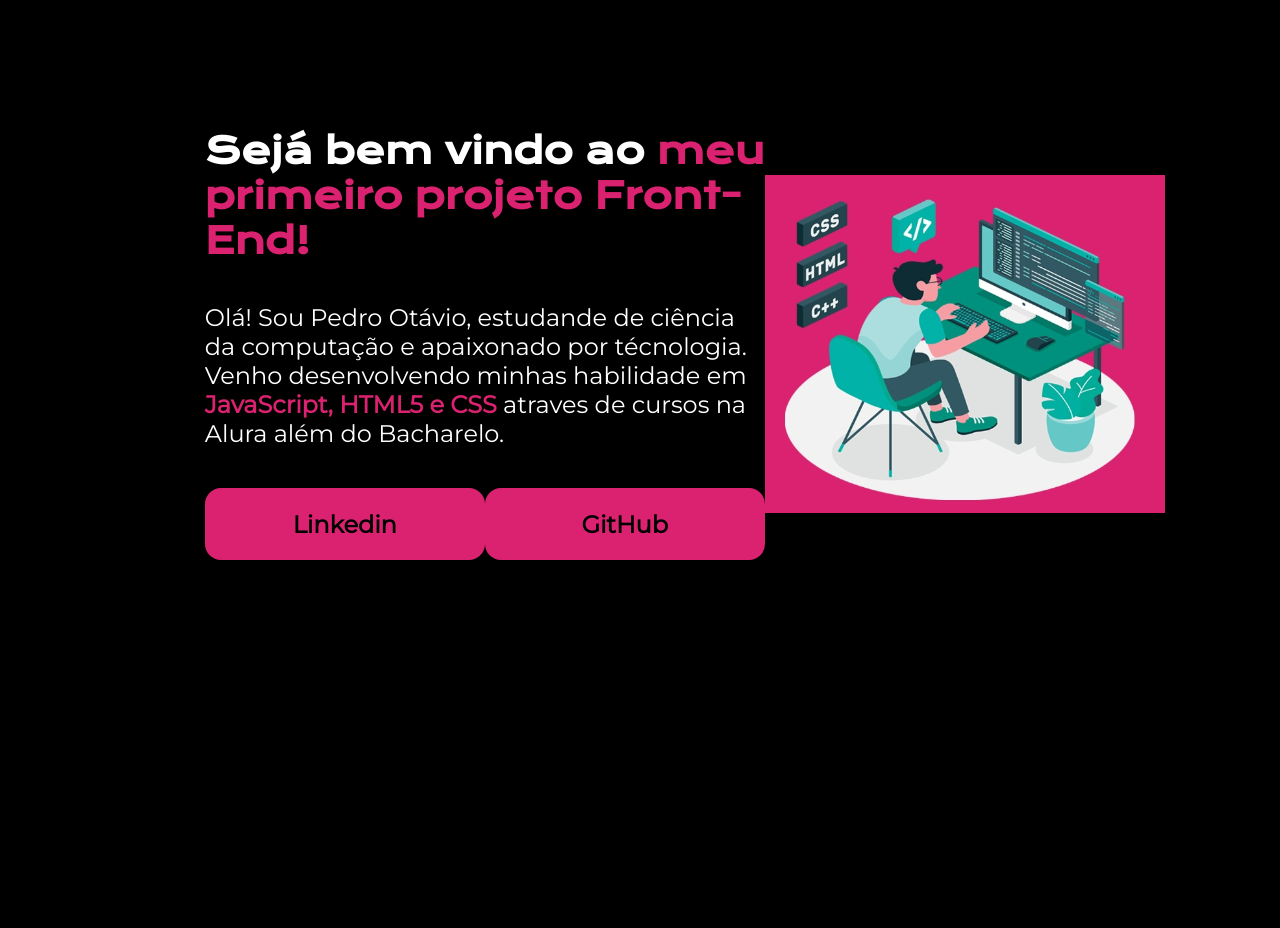
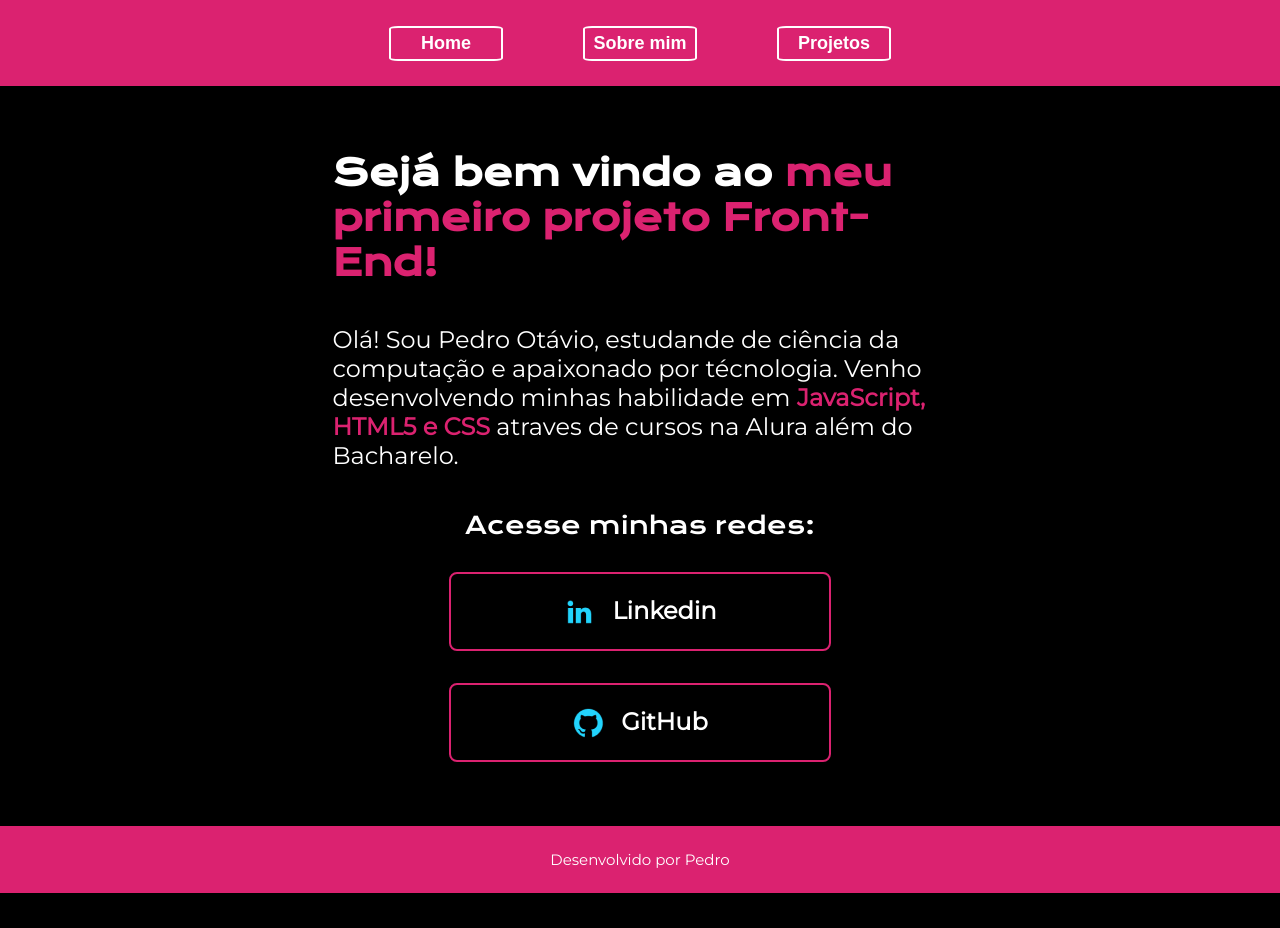
Before and after one commit to pedropedroo/portf-lio-1, a plain HTML site: page index.html in a window 1280 px wide. After the commit the page ends 893 px from the top, so only its background shows below. Drawn offline with nearby package versions, Linux system fonts and the light colour scheme.

Commit message:
mudancas site

```diff
--- a/index.html
+++ b/index.html
@@ -7,18 +7,27 @@
     <link rel="stylesheet" href="style.css">
 </head>
 <body>
-    <header></header>
+    <header class="cabecalho">
+        <nav class="cabecalho__menu">
+            <a class="cabecalho__link">Home</a>
+            <a class="cabecalho__link">Sobre mim</a>
+            <a class="cabecalho__link">Projetos</a>
+        </nav>
+    </header>
     <main class="apresentacao">
         <section class="apresentacao__conteudo">
             <h1 class="apresentacao__titulo">Sejá bem vindo ao <strong class = "titulo_destaque"> meu primeiro projeto Front-End!</strong></h1>
-            <p class="apresentacao__paragrafo">Olá! Sou Pedro Otávio, estudande de ciência da computação e apaixonado por técnologia. Venho desenvolvendo minhas habilidade em <strong>JavaScript, HTML5 e CSS</strong> atraves de cursos na Alura além do Bacharelo. </p>
+            <p class="apresentacao__paragrafo">Olá! Sou Pedro Otávio, estudande de ciência da computação e apaixonado por técnologia. Venho desenvolvendo minhas habilidade em <strong class="titulo_destaque">JavaScript, HTML5 e CSS</strong> atraves de cursos na Alura além do Bacharelo. </p>
             <div class="apresentacao__link">
-                <a class="apresentacao__linkExterno" href="https://www.linkedin.com/in/pedro-ot%C3%A1vio-9408a61b0/">Linkedin</a>
-                <a class="apresentacao__linkExterno" href="https://github.com/pedropedroo">GitHub</a>
+                <h2 class="apresentacao__link_subtitulo">Acesse minhas redes:</h2>
+                <a class="apresentacao__linkExterno" href="https://www.linkedin.com/in/pedro-ot%C3%A1vio-9408a61b0/"><img src="./assets/linkedin.png" alt="imagem linkedin">Linkedin </a>
+                <a class="apresentacao__linkExterno" href="https://github.com/pedropedroo"><img src="./assets/github.png" alt="imagem github">GitHub</a>
             </div>
         </section>
-        <img src="image.png" alt="imagem da pagina">
+
     </main>
-    <footer></footer>
+    <footer>
+        <p class="rodape">Desenvolvido por Pedro</p>
+    </footer>
 </body>
 </html>
--- a/style.css
+++ b/style.css
@@ -9,23 +9,45 @@
 
 body {
     box-sizing: border-box;
-    height: 100vh;
     background-color: black;
     color: white;
 }
 
-strong {
-    color:#DB2270
+.cabecalho {
+    padding: 0% 0% 0% 0%;
 }
-.titulo_destaque {
-    color:#DB2270
+
+.cabecalho__menu {
+    display: flex;
+    gap:80px;
+    background-color: #DB2270;
+    padding: 2%;
+    justify-content: center;
+}
+
+.cabecalho__link {
+    display: flex;
+    justify-content: center ;
+    font-family: 'Montserrar', sans-serif;
+    font-size: 18px;
+    font-weight: 600;
+    color:white;
+    border: 2px solid white;
+    padding: 5px;
+    border-radius: 8%;
+    display: flex;
+    width: 100px;
+}
+
+.cabecalho__link:hover {
+    background-color: #cf5085;
 }
 
 .apresentacao {
-    margin:10% 16%;
+    padding: 5%;
     display: flex;
     align-items: center;
-    justify-content: space-between;
+    justify-content: center;
 }
 
 .apresentacao__conteudo {
@@ -34,28 +56,67 @@ strong {
     flex-direction: column;
     gap: 40px;
 }
+
 .apresentacao__titulo {
     font-size: 36px;
     font-family: 'Krona One', sans-serif;
 }
+
+.titulo_destaque {
+    color:#DB2270
+}
+
 .apresentacao__paragrafo {
     font-size: 24px;
     font-family: 'Montserrat', sans-serif;
 }
+
 .apresentacao__link {
     display: flex;
+    flex-direction: column;
     justify-content: space-between;
+    align-items: center;
+    gap:32px;
 }
+
+.apresentacao__link_subtitulo {
+    font-family: 'Krona one', sans-serif;
+    font-weight: 400;
+    font-size: 24px;
+}
+
 .apresentacao__linkExterno {
-    background-color: #DB2270;
-    width: 280px;
+    display: flex;
+    justify-content: center;
+    gap:16px;
+    width: 378px;
     text-align: center;
-    border-radius: 16px;
+    border-radius: 8px;
     font-size: 24px;
     font-weight: 600;
     padding: 21.5px 0;
     text-decoration: none;
-    color:black;
+    color:white;
     font-family: 'Montserrat', sans-serif;
+    border: 2px solid #DB2270
 
 }
+
+.apresentacao__linkExterno:hover {
+    background-color: #272727;
+}
+
+.titulo_destaque:hover {
+    background-color: #DB2270;
+    color: #272727;
+}
+
+.rodape {
+    padding: 24px;
+    background-color: #DB2270;
+    color: white;
+    text-align: center;
+    font-family: 'Montserrat', sans-serif;
+    font-size: 15px;
+    font-weight: 400;
+}
```
Also changed, not shown: assets/github.png (added), assets/image.png (renamed from image.png), assets/linkedin.png (added).
